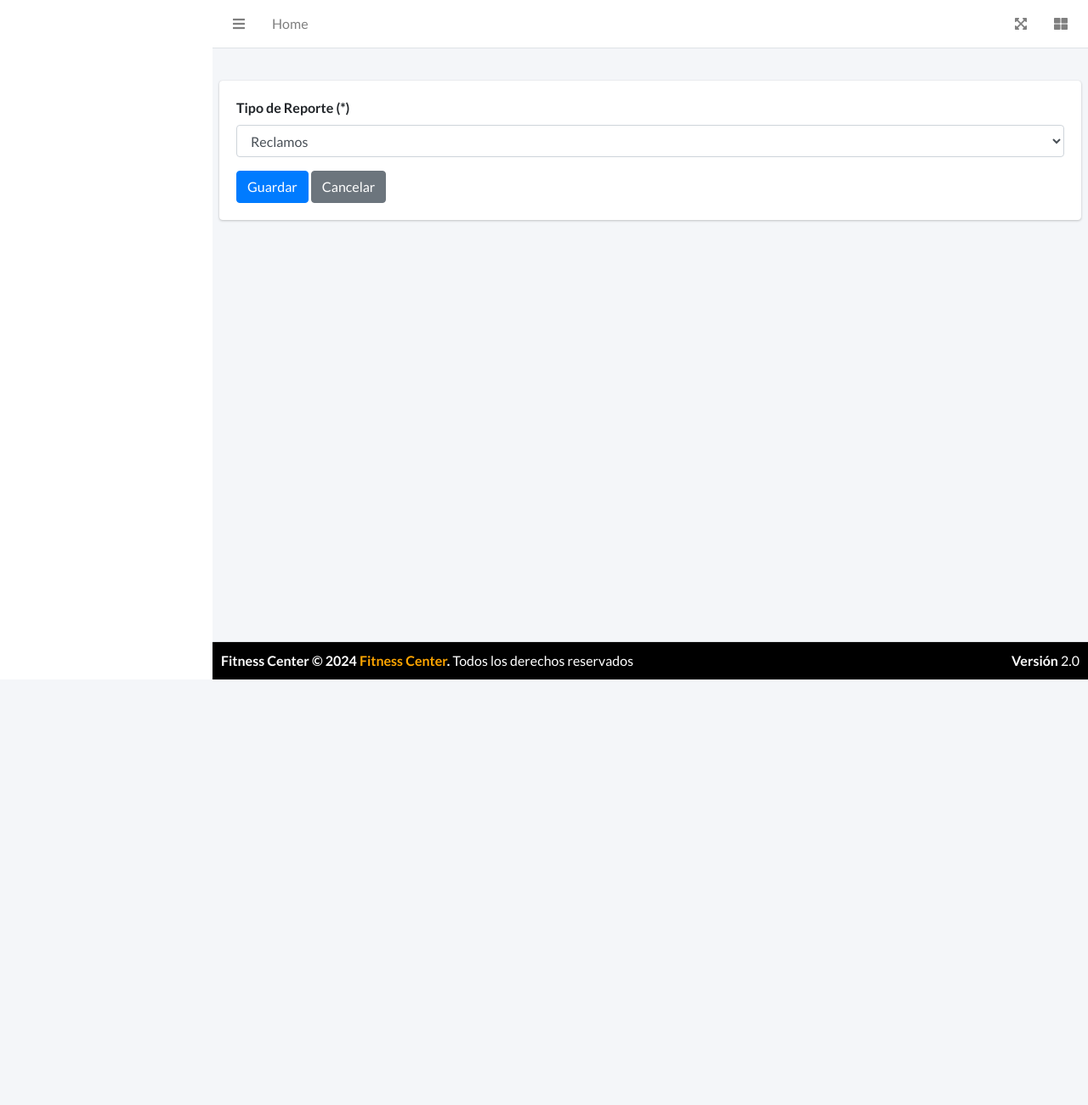
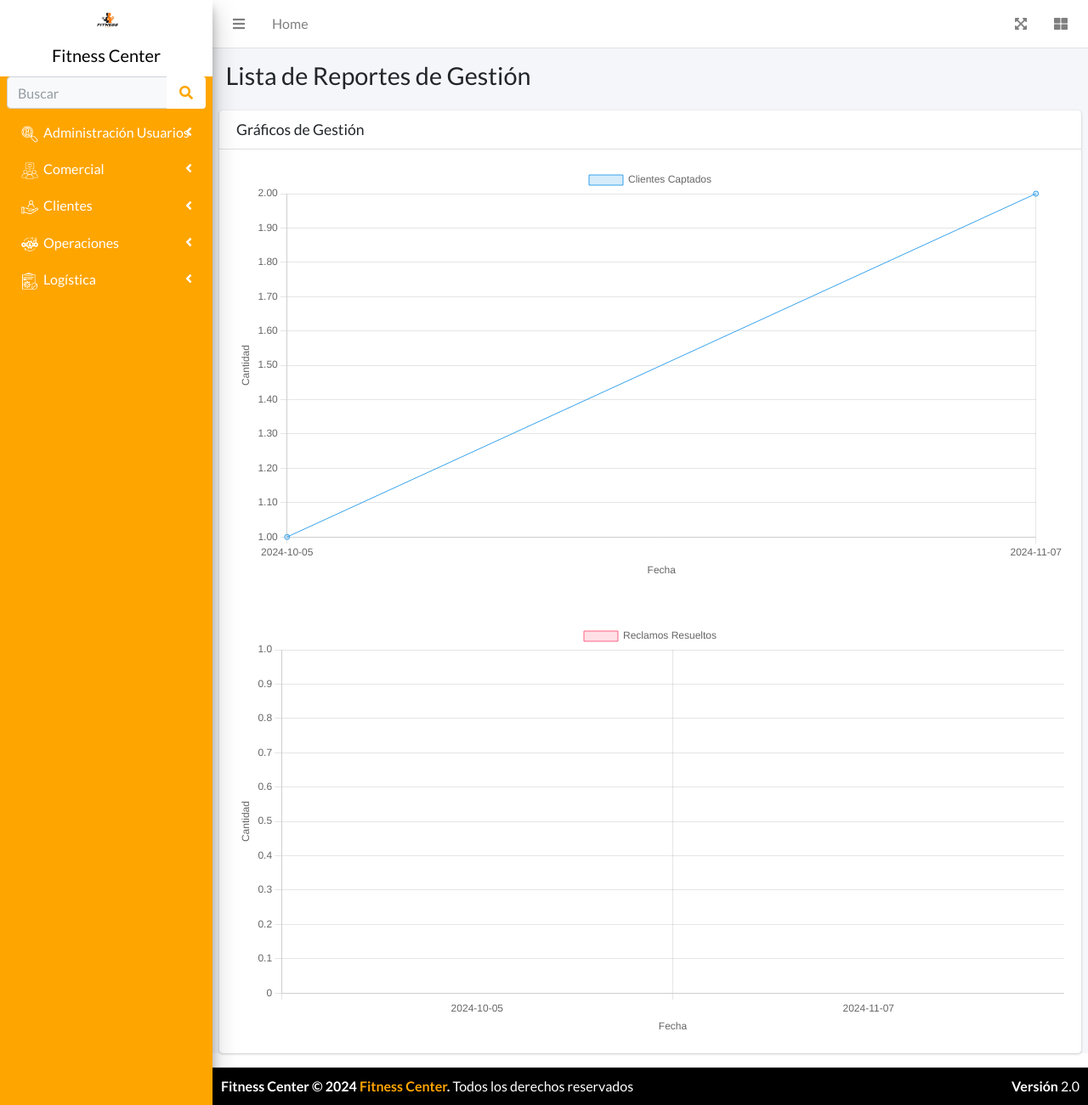
Before and after one commit to RutVBM/Lab01, a PHP site: page /reporte_gestion.php in a window 1280 px wide. Shown: the whole page at 85% size. Before the commit the page ends 800 px from the top, so only its background shows below. Run offline with PHP 8.4, Linux system fonts and the light colour scheme; data comes from the database, SQL or seed files in the repository; tables that the repository leaves empty hold one stand-in row (values such as "Sample post"); data that the repository does not hold is empty; some libraries are stand-ins or nearby versions.

Commit message:
reporte_gestion.php

```diff
--- a/reporte_gestion.php
+++ b/reporte_gestion.php
@@ -1,40 +1,28 @@
 <?php
 include("header.php");
+include("sidebar.php");
 
-$sAccion = isset($_GET["sAccion"]) ? $_GET["sAccion"] : (isset($_POST["sAccion"]) ? $_POST["sAccion"] : "");
+// Filtrar por tipo de reporte si es necesario
+$tipo_reporte = isset($_POST["tipo_reporte"]) ? $_POST["tipo_reporte"] : "";
 
-// Variables por defecto
-$id_reporte_gestion = "";
-$tipo_reporte = "";
-$cantidad_reclamos = 0;
-$cantidad_sanciones = 0;
-$tiempo_promedio_resolucion = 0;
-$satisfaccion_cliente = 0;
-$observaciones = "";
+// Consulta SQL para obtener los datos necesarios para el gráfico
+$sqlCaptacion = "SELECT COUNT(idcaptacion) AS total, DATE(fecha_captacion) AS fecha FROM captacion_clientes GROUP BY DATE(fecha_captacion) ORDER BY fecha";
+$resultCaptacion = dbQuery($sqlCaptacion);
 
-if ($sAccion == "new") {
-    $sTitulo = "Registrar un nuevo reporte de gestión";
-    $sCambioAccion = "insert";
-    $fecha_generacion = date("Y-m-d H:i:s");
-} elseif ($sAccion == "edit" && isset($_GET["id_reporte_gestion"])) {
-    $sTitulo = "Modificar los datos del reporte de gestión";
-    $sCambioAccion = "update";
-    $id_reporte_gestion = $_GET["id_reporte_gestion"];
+$fechas = [];
+$captaciones = [];
+while ($row = mysqli_fetch_assoc($resultCaptacion)) {
+    $fechas[] = $row['fecha'];
+    $captaciones[] = $row['total'];
+}
 
-    $sql = "SELECT * FROM reporte_gestion WHERE id_reporte_gestion = ?";
-    $stmt = $conn->prepare($sql);
-    $stmt->bind_param("i", $id_reporte_gestion);
-    $stmt->execute();
-    $result = $stmt->get_result();
-    if ($row = $result->fetch_assoc()) {
-        $tipo_reporte = $row["tipo_reporte"];
-        $cantidad_reclamos = $row["cantidad_reclamos"];
-        $cantidad_sanciones = $row["cantidad_sanciones"];
-        $tiempo_promedio_resolucion = $row["tiempo_promedio_resolucion"];
-        $satisfaccion_cliente = $row["satisfaccion_cliente"];
-        $observaciones = $row["observaciones"];
-        $fecha_generacion = $row["fecha_generacion"];
-    }
+// Consulta para los reclamos resueltos
+$sqlReclamos = "SELECT COUNT(idreclamo) AS total, DATE(fecha_reclamo) AS fecha FROM atencion_reclamos WHERE estado = 'Resuelto' GROUP BY DATE(fecha_reclamo) ORDER BY fecha";
+$resultReclamos = dbQuery($sqlReclamos);
+
+$reclamosResueltos = [];
+while ($row = mysqli_fetch_assoc($resultReclamos)) {
+    $reclamosResueltos[] = $row['total'];
 }
 ?>
 
@@ -43,7 +31,7 @@ if ($sAccion == "new") {
     <div class="container-fluid">
       <div class="row mb-2">
         <div class="col-sm-6">
-          <h1><?php echo $sTitulo; ?></h1>
+          <h1>Lista de Reportes de Gestión</h1>
         </div>
       </div>
     </div>
@@ -51,26 +39,64 @@ if ($sAccion == "new") {
 
   <section class="content">
     <div class="card">
+      <div class="card-header">
+        <h3 class="card-title">Gráficos de Gestión</h3>
+      </div>
       <div class="card-body">
-        <form action="reporte_gestion_detalle.php" method="post">
-          <input type="hidden" name="sAccion" value="<?php echo $sCambioAccion; ?>">
-          <input type="hidden" name="id_reporte_gestion" value="<?php echo $id_reporte_gestion; ?>">
-
-          <div class="form-group">
-            <label>Tipo de Reporte (*)</label>
-            <select class="form-control" name="tipo_reporte" required>
-              <option value="reclamos" <?php if ($tipo_reporte == "reclamos") echo "selected"; ?>>Reclamos</option>
-              <option value="sanciones" <?php if ($tipo_reporte == "sanciones") echo "selected"; ?>>Sanciones</option>
-              <option value="captacion" <?php if ($tipo_reporte == "captacion") echo "selected"; ?>>Captación de Clientes</option>
-            </select>
-          </div>
-
-          <button type="submit" class="btn btn-primary">Guardar</button>
-          <a href="reporte_gestion.php" class="btn btn-secondary">Cancelar</a>
-        </form>
+        <canvas id="captacionChart" width="400" height="200"></canvas>
+        <canvas id="reclamosChart" width="400" height="200" style="margin-top: 50px;"></canvas>
       </div>
     </div>
   </section>
 </div>
 
 <?php include("footer.php"); ?>
+
+<!-- Incluir Chart.js desde CDN -->
+<script src="https://cdn.jsdelivr.net/npm/chart.js"></script>
+
+<script>
+// Datos de captación de clientes
+var ctxCaptacion = document.getElementById('captacionChart').getContext('2d');
+var captacionChart = new Chart(ctxCaptacion, {
+    type: 'line', // Tipo de gráfico
+    data: {
+        labels: <?php echo json_encode($fechas); ?>, // Fechas obtenidas de la base de datos
+        datasets: [{
+            label: 'Clientes Captados',
+            data: <?php echo json_encode($captaciones); ?>, // Totales de captación
+            backgroundColor: 'rgba(54, 162, 235, 0.2)',
+            borderColor: 'rgba(54, 162, 235, 1)',
+            borderWidth: 1
+        }]
+    },
+    options: {
+        scales: {
+            x: { title: { display: true, text: 'Fecha' }},
+            y: { title: { display: true, text: 'Cantidad' }}
+        }
+    }
+});
+
+// Datos de reclamos resueltos
+var ctxReclamos = document.getElementById('reclamosChart').getContext('2d');
+var reclamosChart = new Chart(ctxReclamos, {
+    type: 'bar', // Tipo de gráfico
+    data: {
+        labels: <?php echo json_encode($fechas); ?>, // Fechas obtenidas de la base de datos
+        datasets: [{
+            label: 'Reclamos Resueltos',
+            data: <?php echo json_encode($reclamosResueltos); ?>, // Totales de reclamos resueltos
+            backgroundColor: 'rgba(255, 99, 132, 0.2)',
+            borderColor: 'rgba(255, 99, 132, 1)',
+            borderWidth: 1
+        }]
+    },
+    options: {
+        scales: {
+            x: { title: { display: true, text: 'Fecha' }},
+            y: { title: { display: true, text: 'Cantidad' }}
+        }
+    }
+});
+</script>
```
